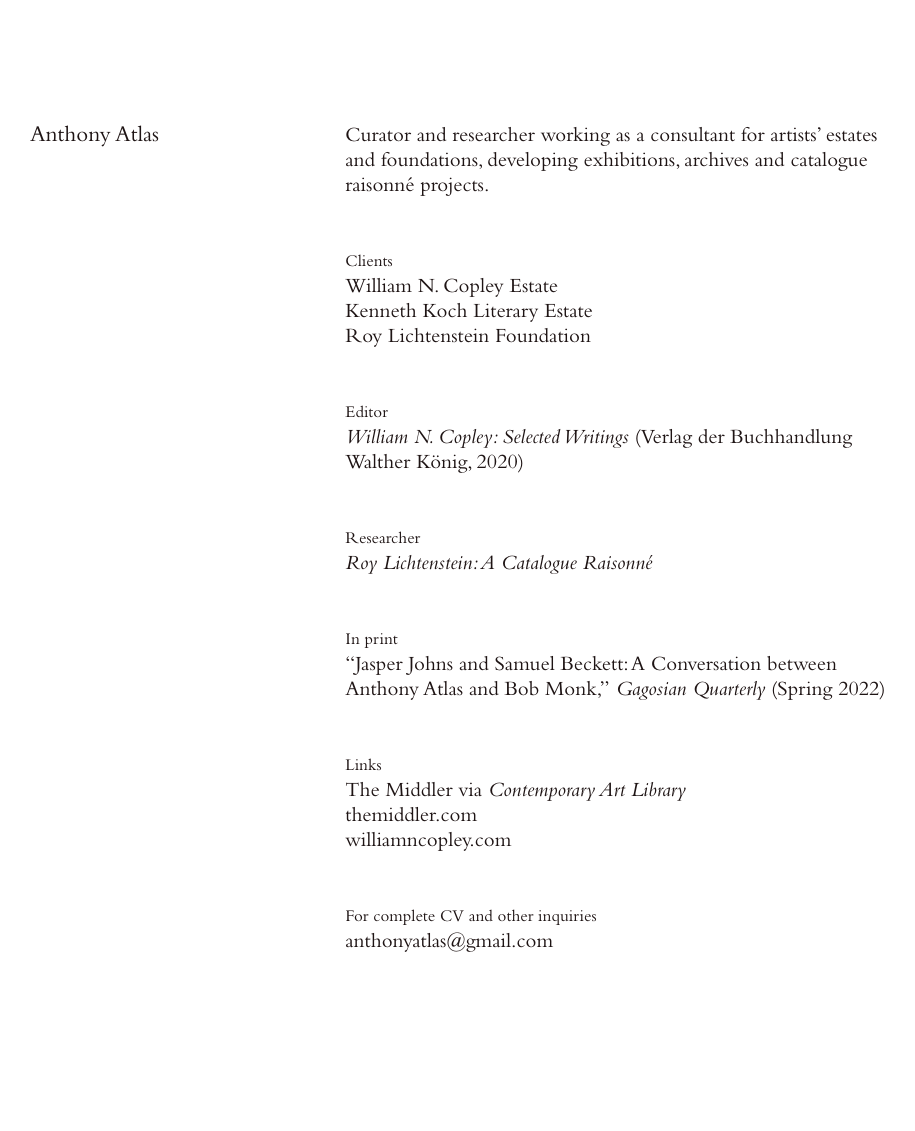
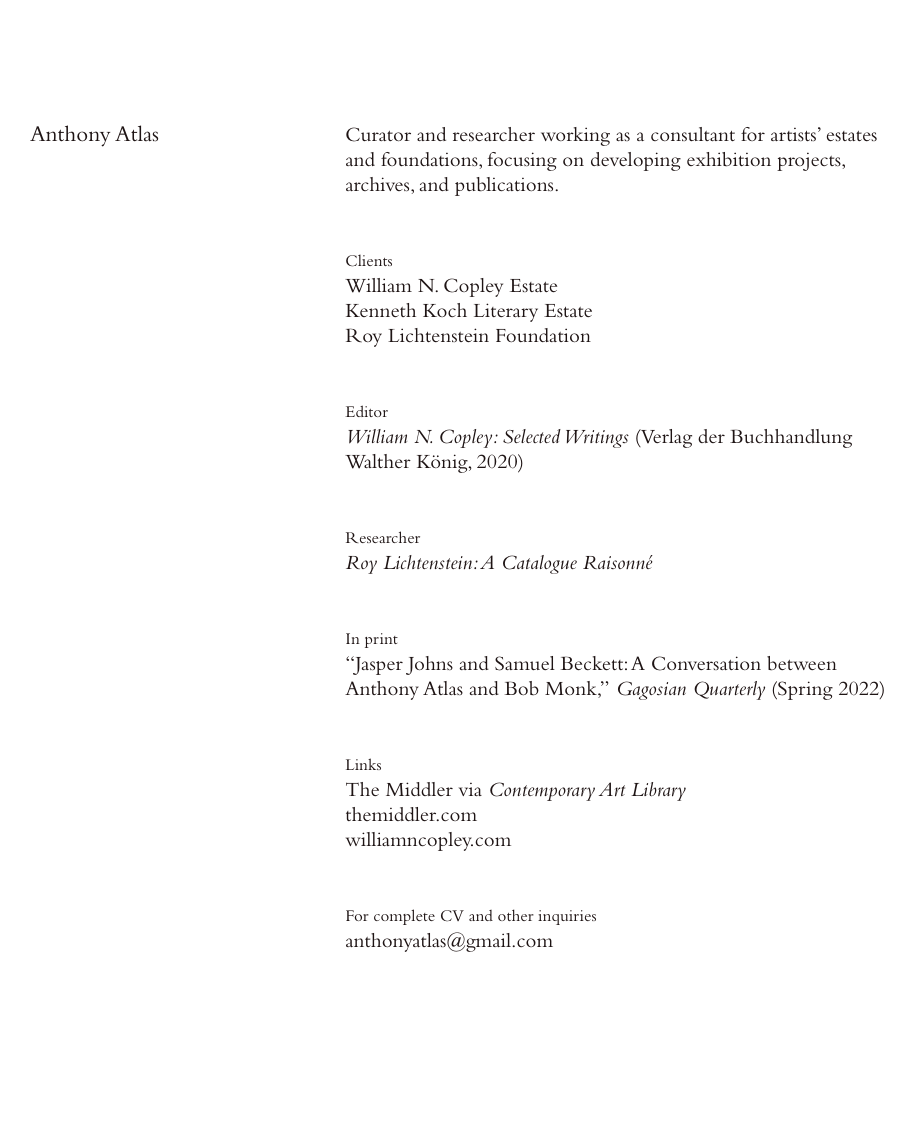
Before and after one commit to atlas-site/atlas-site-live, a Jekyll site: the page built from index.md, in a window 1280 px wide. Shown: the whole page, without its empty margins (95-1010 px from the left). Built offline with Jekyll 4.4.1, drawn with Linux system fonts in a browser that asks for light colours; a script that is not in the unit is left out.

Commit message:
Update Settings “general”

```diff
--- a/_data/settings.yml
+++ b/_data/settings.yml
@@ -1,7 +1,8 @@
 site_title: Anthony Atlas
 favicon: ""
 meta_description: Curator and researcher working as a consultant for artists'
-  estates and foundations, developing exhibitions, archives and catalogue
-  raisonné projects.
+  estates and foundations, focusing on developing exhibition projects, archives,
+  and publications.
 bio: Curator and researcher working as a consultant for artists' estates and
-  foundations, developing exhibitions, archives and catalogue raisonné projects.
+  foundations, focusing on developing exhibition projects, archives, and
+  publications.
```
